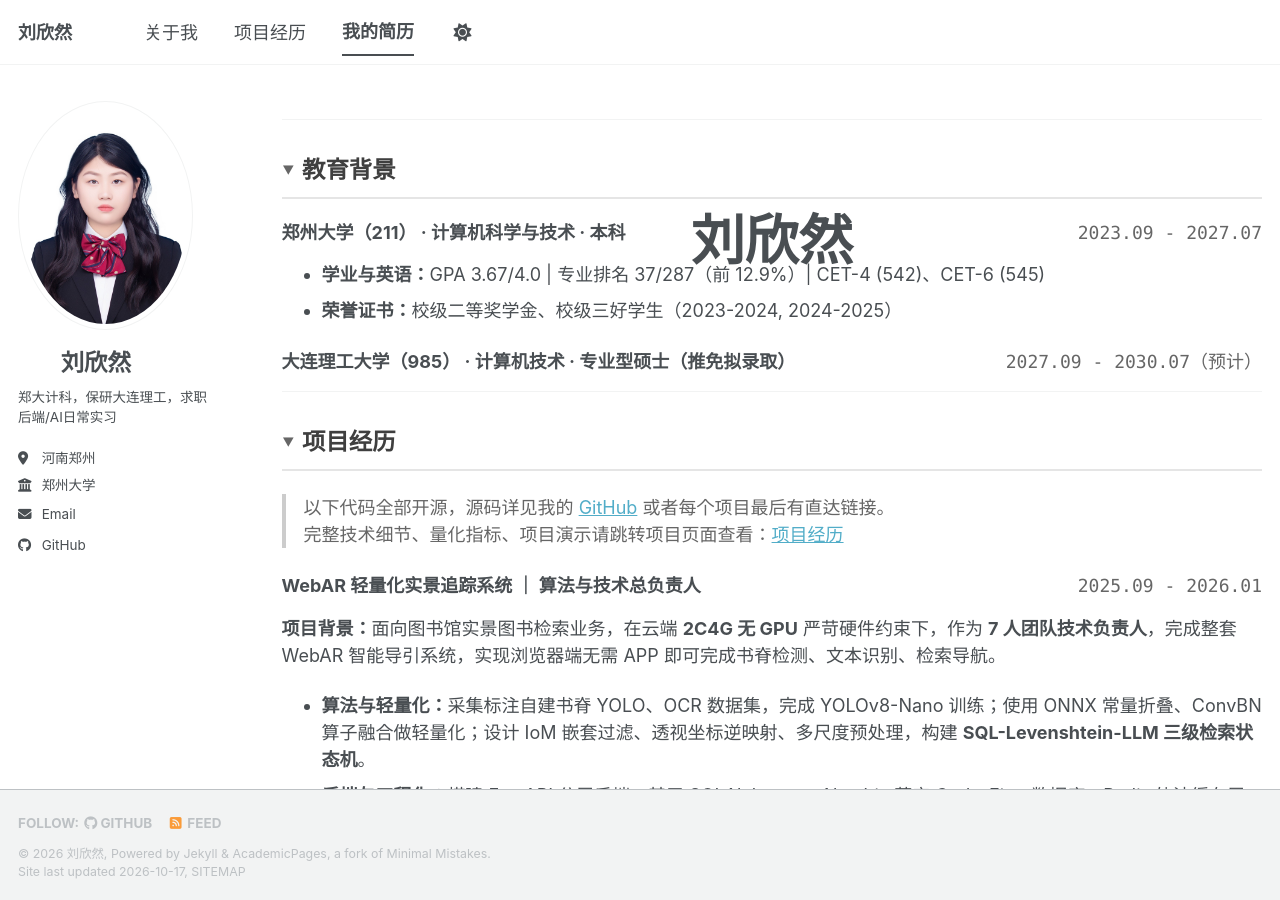
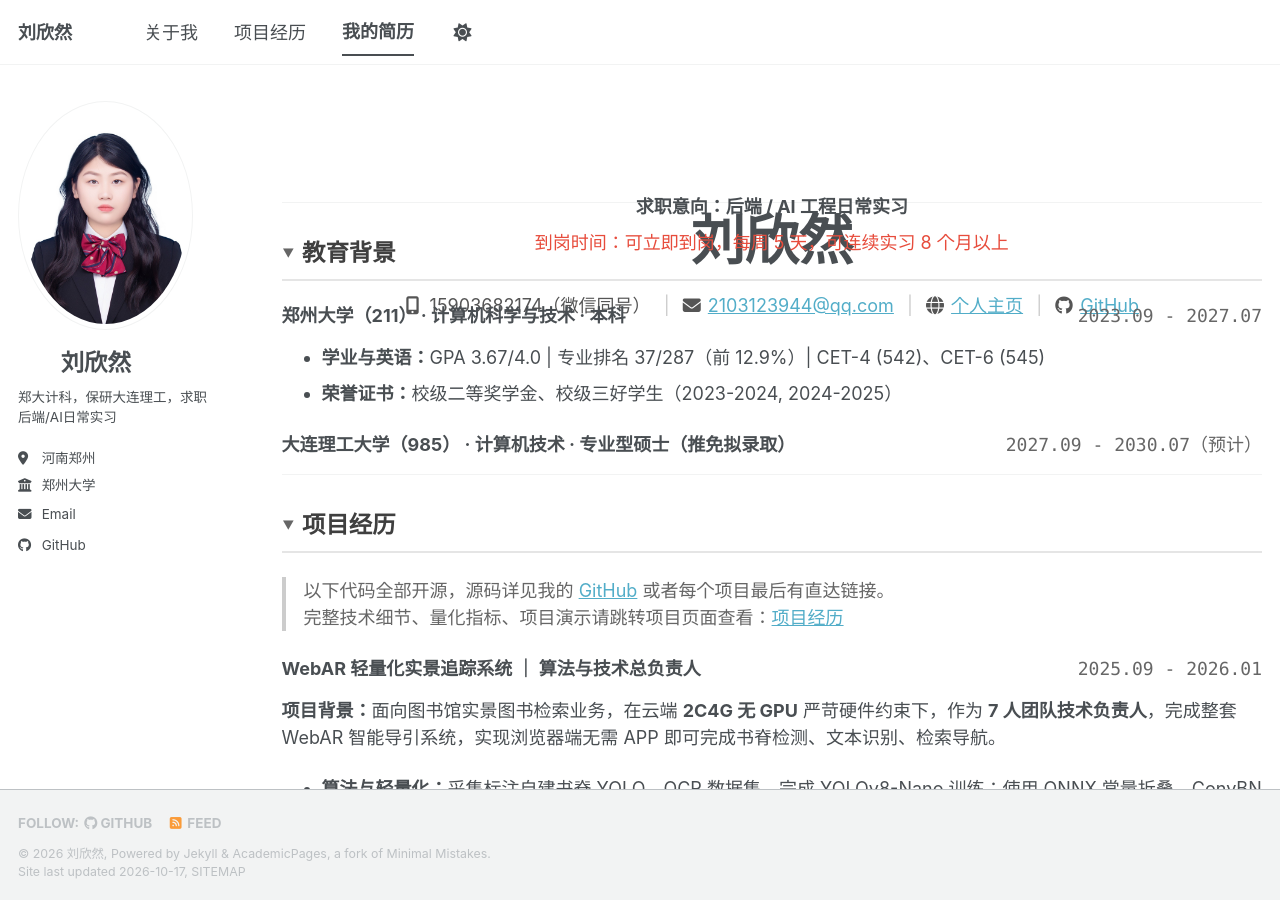
Before and after one commit to Linsensn/Linsensn.github.io, a Jekyll site: the page built from _pages/cv.md, in a window 1280 px wide and 900 px high. Built offline with Jekyll 4.4.1, drawn with Linux system fonts in a browser that asks for light colours; a style sheet for code colours, icons or effects is not loaded.

Commit message:
Update cv.md

```diff
--- a/_pages/cv.md
+++ b/_pages/cv.md
@@ -14,8 +14,8 @@ redirect_from:
   }
 </style>
 
-<div style="text-align: center; margin-bottom: -6em;">
-  <h2 style="font-size: 3em; margin-bottom: -6em;">刘欣然</h2>
+<div style="text-align: center; margin-bottom: -4em;">
+  <h2 style="font-size: 3em; margin-bottom: 0.2em;">刘欣然</h2>
   <p style="margin-bottom: -8em; color: #555;">
     <i class="fas fa-mobile-alt" style="width: 16px; text-align: center; margin-right: 4px;"></i> 15903682174（微信同号）
     <span style="margin: 0 8px; color: #ccc;">|</span>
```
